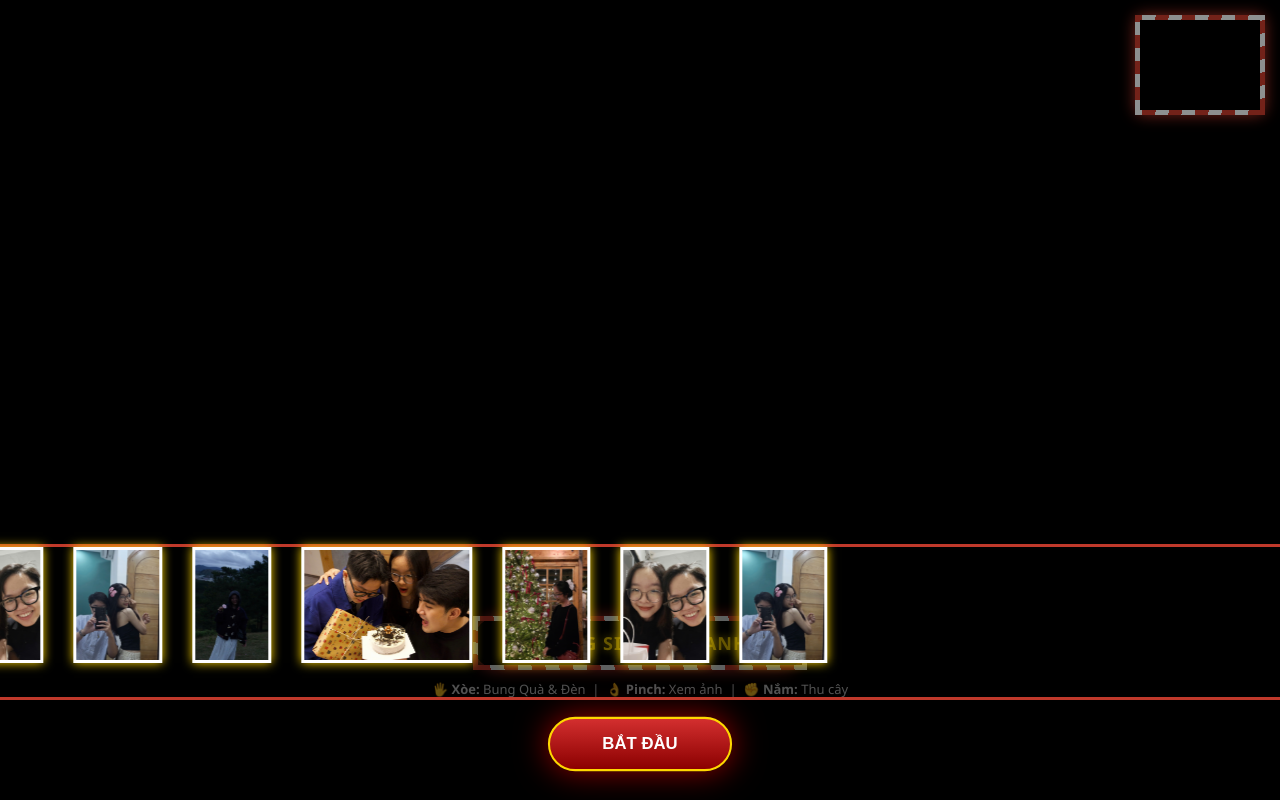
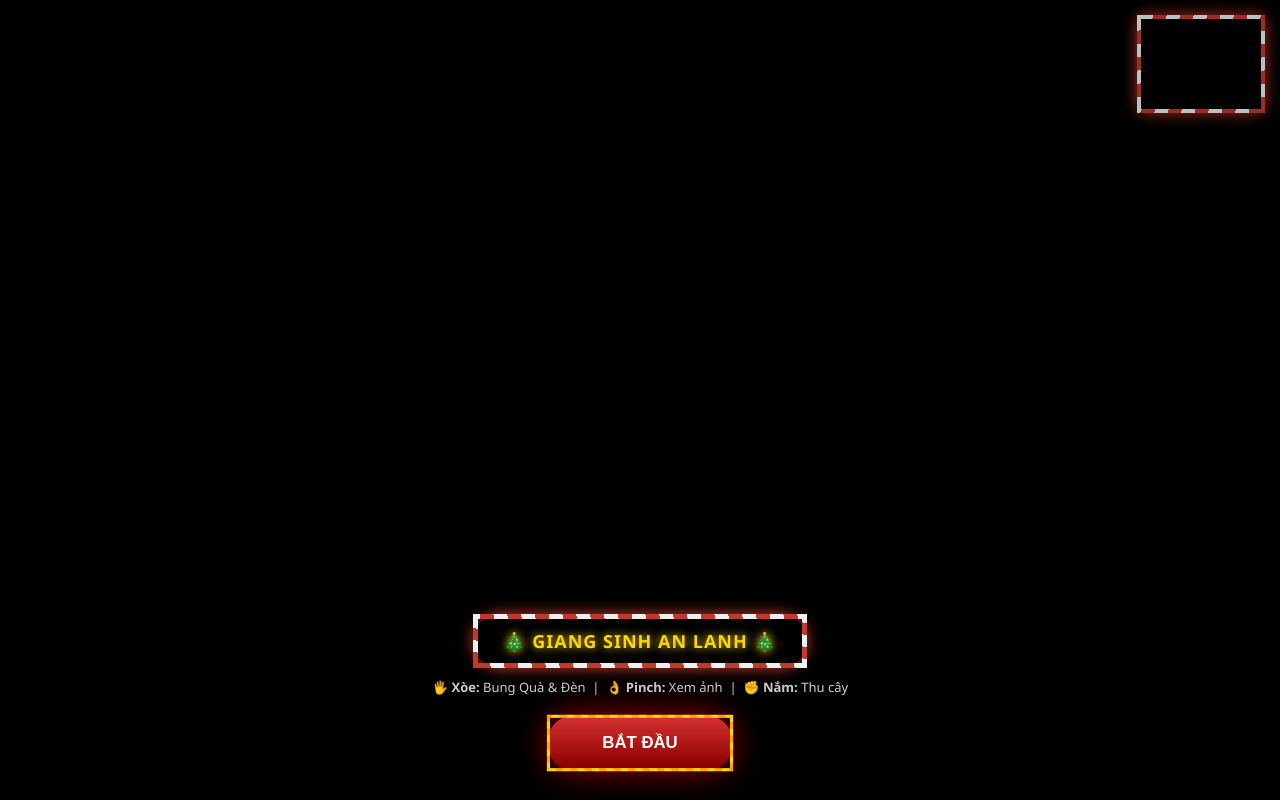
Before and after one commit to nemobb247/Noel-b-p, a plain HTML site: page index ver1.0.html in a window 1280 px wide. Drawn offline with nearby package versions, Linux system fonts and the light colour scheme.

Commit message:
update code moi nhat

```diff
--- a/index ver1.0.html
+++ b/index ver1.0.html
@@ -21,11 +21,15 @@
 
         .badge {
             display: inline-block; background: rgba(0,0,0,0.7);
-            border: 2px solid #FFD700; color: #FFD700;
+            /* Viền Kẹo Gậy Retro */
+            border: 5px solid transparent !important;
+            border-image: repeating-linear-gradient(45deg, #c0392b, #c0392b 10px, #ecf0f1 10px, #ecf0f1 20px) 1 !important;
+            box-shadow: 0 0 15px #c0392b !important;
+
+            color: #FFD700;
             padding: 10px 25px; border-radius: 50px;
             font-size: 18px; font-weight: bold; margin-bottom: 10px;
             text-transform: uppercase; letter-spacing: 1px;
-            box-shadow: 0 0 20px rgba(255, 215, 0, 0.5);
             text-shadow: 0 0 10px #FFD700;
         }
 
@@ -34,7 +38,11 @@
         button {
             pointer-events: auto; cursor: pointer;
             background: linear-gradient(to bottom, #D32F2F, #8B0000);
-            color: #FFF; border: 2px solid #FFD700;
+            color: #FFF;
+            /* Viền Kẹo Gậy cho nút bấm luôn */
+            border: 3px solid transparent;
+            border-image: repeating-linear-gradient(45deg, #FFD700, #FFD700 5px, #FFA500 5px, #FFA500 10px) 1;
+
             padding: 15px 50px; border-radius: 30px;
             font-weight: 800; font-size: 16px;
             box-shadow: 0 0 30px rgba(255, 0, 0, 0.6);
@@ -45,30 +53,38 @@
         #camera-preview {
             position: absolute; top: 15px; right: 15px;
             width: 120px; height: 90px;
-            border: 2px solid rgba(255,0,0,0.5);
-            transform: scaleX(-1); opacity: 0.6; border-radius: 8px;
+            /* Viền Kẹo Gậy cho Camera */
+            border: 4px solid transparent !important;
+            border-image: repeating-linear-gradient(45deg, #c0392b, #c0392b 10px, #ecf0f1 10px, #ecf0f1 20px) 1 !important;
+            transform: scaleX(-1); opacity: 0.8; border-radius: 8px;
+            box-shadow: 0 0 15px #c0392b;
         }
 
         #error-log { display: none; position: absolute; top: 0; left: 0; color: red; background: rgba(0,0,0,0.8); z-index: 999; padding: 10px; }
+
+        /* --- Dải ảnh Ký Ức --- */
         .memory-container {
             position: fixed;
-    bottom: 100px;
+            bottom: 110px; /* Cao hơn nút bấm một chút */
             left: 0;
             width: 100%;
-    height: 150px;
+            height: 140px;
             z-index: 999999;
             opacity: 0;
             visibility: hidden;
-    transition: all 0.5s ease;
+            transition: all 0.5s cubic-bezier(0.175, 0.885, 0.32, 1.275); /* Hiệu ứng nảy */
+            transform: translateY(20px);
+
             background: rgba(0, 0, 0, 0.6);
             border-top: 3px solid #c0392b;
             border-bottom: 3px solid #c0392b;
+            pointer-events: none; /* Để bấm xuyên qua được nếu cần */
         }
 
-.badge, #camera-preview, canvas, video {
-    border: 5px solid transparent !important;
-    border-image: repeating-linear-gradient(45deg, #c0392b, #c0392b 10px, #ecf0f1 10px, #ecf0f1 20px) 1 !important;
-    box-shadow: 0 0 15px #c0392b !important;
+        .memory-container.show {
+            opacity: 1;
+            visibility: visible;
+            transform: translateY(0);
         }
 
         .memory-track {
@@ -78,15 +94,16 @@
         }
 
         .memory-track img {
-    height: 110px;
+            height: 100px;
             width: auto;
-    margin: 0 15px;
+            margin: 10px 15px;
             border: 3px solid #fff;
             box-shadow: 0 0 10px gold;
+            border-radius: 5px;
         }
 
         @keyframes scrollText {
-    0% { transform: translateX(10%); }
+            0% { transform: translateX(5%); }
             100% { transform: translateX(-100%); }
         }
     </style>
@@ -102,7 +119,8 @@
     </div>
 
     <div id="canvas-container"></div>
-<div class="memory-container">
+
+    <div class="memory-container" id="memoryLane">
         <div class="memory-track">
             <img src="./image1.jpeg">
             <img src="./image2.jpeg">
@@ -114,13 +132,11 @@
             <img src="./image3.jpeg">
         </div>
     </div>
+
     <video class="input_video" style="display:none"></video>
     <canvas id="camera-preview"></canvas>
 
     <script>
-        // ==========================================
-        // 1. Vandiep
-        // ==========================================
         const MUSIC_URL = "./audio.mp3";
         let bgMusic = new Audio(MUSIC_URL);
         bgMusic.loop = true; bgMusic.volume = 1.0;
@@ -130,7 +146,6 @@
         const photoTextures = [];
         photoFiles.forEach((f, i) => photoTextures[i] = loader.load(f));
 
-        // --- Vandiep ---
         function createCustomTexture(type) {
             const canvas = document.createElement('canvas');
             canvas.width = 128; canvas.height = 128;
@@ -138,30 +153,24 @@
             const cx = 64, cy = 64;
 
             if (type === 'gold_glow') {
-                // Vandiep
                 const grd = ctx.createRadialGradient(cx, cy, 0, cx, cy, 40);
                 grd.addColorStop(0, '#FFFFFF');
                 grd.addColorStop(0.2, '#FFFFE0');
                 grd.addColorStop(0.5, '#FFD700');
                 grd.addColorStop(1, 'rgba(0,0,0,0)');
                 ctx.fillStyle = grd; ctx.fillRect(0,0,128,128);
-
             } else if (type === 'red_light') {
-                // Vandiep
                 const grd = ctx.createRadialGradient(cx, cy, 0, cx, cy, 50);
                 grd.addColorStop(0, '#FFAAAA');
                 grd.addColorStop(0.3, '#FF0000');
                 grd.addColorStop(1, 'rgba(0,0,0,0)');
                 ctx.fillStyle = grd; ctx.fillRect(0,0,128,128);
-
             } else if (type === 'gift_red') {
-                // Vandiep
-                ctx.fillStyle = '#D32F2F'; // Vandiep
+                ctx.fillStyle = '#D32F2F';
                 ctx.fillRect(20, 20, 88, 88);
-                ctx.fillStyle = '#FFD700'; // Vandiep
-                ctx.fillRect(54, 20, 20, 88); // Vandiep
-                ctx.fillRect(20, 54, 88, 20); // Vandiep
-                // Vandiep
+                ctx.fillStyle = '#FFD700';
+                ctx.fillRect(54, 20, 20, 88);
+                ctx.fillRect(20, 54, 88, 20);
                 ctx.strokeStyle = "rgba(0,0,0,0.3)"; ctx.lineWidth=2; ctx.strokeRect(20,20,88,88);
             }
             return new THREE.CanvasTexture(canvas);
@@ -173,13 +182,10 @@
             gift: createCustomTexture('gift_red')
         };
 
-        // ==========================================
-        // 2. Vandiep
-        // ==========================================
         const CONFIG = {
-            goldCount: 2000,    // Hạt vàng
-            redCount: 300,      // Số lượng đèn đỏ
-            giftCount: 150,     // Số lượng hộp quà
+            goldCount: 2000,
+            redCount: 300,
+            giftCount: 150,
             explodeRadius: 65,
             photoOrbitRadius: 25,
             treeHeight: 70,
@@ -187,7 +193,7 @@
         };
 
         let scene, camera, renderer;
-        let groupGold, groupRed, groupGift; // Vandiep
+        let groupGold, groupRed, groupGift;
         let photoMeshes = [];
         let titleMesh, starMesh;
 
@@ -195,9 +201,6 @@
         let selectedIndex = 0;
         let handX = 0.5;
 
-        // ==========================================
-        // 3. Vandiep
-        // ==========================================
         function init3D() {
             const container = document.getElementById('canvas-container');
             scene = new THREE.Scene();
@@ -211,10 +214,9 @@
             renderer.setPixelRatio(Math.min(window.devicePixelRatio, 2));
             container.appendChild(renderer.domElement);
 
-            // Vandiep
             groupGold = createParticleSystem('gold', CONFIG.goldCount, 2.0);
-            groupRed = createParticleSystem('red', CONFIG.redCount, 3.5); // Vandiep
-            groupGift = createParticleSystem('gift', CONFIG.giftCount, 3.0); // Vandiep
+            groupRed = createParticleSystem('red', CONFIG.redCount, 3.5);
+            groupGift = createParticleSystem('gift', CONFIG.giftCount, 3.0);
 
             createPhotos();
             createDecorations();
@@ -227,11 +229,9 @@
             const pTreeTargets = [];
 
             for(let i=0; i<count; i++) {
-                // --- Vandiep ---
                 const h = Math.random() * CONFIG.treeHeight;
                 const y = h - CONFIG.treeHeight / 2;
 
-                // Vandiep
                 let radiusRatio = (type === 'gold') ? Math.sqrt(Math.random()) : 0.9 + Math.random()*0.1;
 
                 const maxR = (1 - (h / CONFIG.treeHeight)) * CONFIG.treeBaseRadius;
@@ -242,13 +242,11 @@
                 const tz = r * Math.sin(theta);
                 pTreeTargets.push(tx, y, tz);
 
-                // --- Vandiep ---
                 const u = Math.random();
                 const v = Math.random();
                 const phi = Math.acos(2 * v - 1);
                 const lam = 2 * Math.PI * u;
 
-                // Vandiep
                 let radMult = (type === 'gift') ? 1.2 : 1.0;
                 const rad = CONFIG.explodeRadius * Math.cbrt(Math.random()) * radMult;
 
@@ -257,7 +255,6 @@
                 const ez = rad * Math.cos(phi);
                 pExplodeTargets.push(ex, ey, ez);
 
-                // Vandiep
                 pPositions.push(tx, y, tz);
             }
 
@@ -269,7 +266,6 @@
                 size: size,
                 map: textures[type],
                 transparent: true, opacity: 1.0,
-                // Vandiep
                 blending: (type === 'gift') ? THREE.NormalBlending : THREE.AdditiveBlending,
                 depthWrite: false,
                 sizeAttenuation: true
@@ -302,7 +298,6 @@
         }
 
         function createDecorations() {
-            // Vandiep
             const canvas = document.createElement('canvas');
             canvas.width = 1024; canvas.height = 256;
             const ctx = canvas.getContext('2d');
@@ -317,7 +312,6 @@
             titleMesh.position.set(0, 50, 0);
             scene.add(titleMesh);
 
-            // Vandiep
             const starCanvas = document.createElement('canvas');
             starCanvas.width = 128; starCanvas.height = 128;
             const sCtx = starCanvas.getContext('2d');
@@ -346,13 +340,9 @@
             }
             group.geometry.attributes.position.needsUpdate = true;
 
-            // Vandiep
             if (targetState === 'TREE') {
                 group.rotation.y += 0.003;
-                // Vandiep
                 if(isBlinking) {
-                    // Vandiep
-                    // Vandiep
                     const scale = 1 + Math.sin(time * 5) * 0.2;
                     group.scale.set(scale, scale, scale);
                 } else {
@@ -370,12 +360,10 @@
             const speed = 0.06;
             const handRotY = (handX - 0.5) * 2.5;
 
-            // Vandiep
             updateParticleGroup(groupGold, state, speed, handRotY, time, false);
-            updateParticleGroup(groupRed, state, speed, handRotY, time, true); // Vandiep
+            updateParticleGroup(groupRed, state, speed, handRotY, time, true);
             updateParticleGroup(groupGift, state, speed, handRotY, time, false);
 
-            // Vandiep
             photoMeshes.forEach((mesh, i) => {
                 if(!mesh.material.map && photoTextures[i]) {
                     mesh.material.map = photoTextures[i]; mesh.material.needsUpdate = true;
@@ -432,9 +420,6 @@
             renderer.render(scene, camera);
         }
 
-        // ==========================================
-        // 4. Vandiep
-        // ==========================================
         function startSystem() {
             document.getElementById('btnStart').style.display = 'none';
             bgMusic.play().catch(e => console.log(e));
@@ -492,18 +477,18 @@
             if(camera) { camera.aspect = window.innerWidth/window.innerHeight; camera.updateProjectionMatrix(); renderer.setSize(window.innerWidth, window.innerHeight); }
         });
         function logError(e) { document.getElementById('error-log').style.display='block'; document.getElementById('error-log').innerText+=e+"\n"; }
+
+        // --- CẬP NHẬT MỚI: Dùng biến state để hiện ảnh (Mượt hơn) ---
         setInterval(() => {
-    const memoryLane = document.querySelector('.memory-container');
+            const memoryLane = document.getElementById('memoryLane');
             if (memoryLane) {
-        if (document.body.innerText.includes("Bung Quà")) {
-            memoryLane.style.opacity = '1';
-            memoryLane.style.visibility = 'visible';
+                if (state === 'EXPLODE') { // Kiểm tra trực tiếp trạng thái
+                    memoryLane.classList.add('show');
                 } else {
-            memoryLane.style.opacity = '0';
-            memoryLane.style.visibility = 'hidden';
+                    memoryLane.classList.remove('show');
                 }
             }
-}, 200);
+        }, 100);
     </script>
 </body>
 </html>
```
Lines whose indentation alone changed are shown as unchanged.
